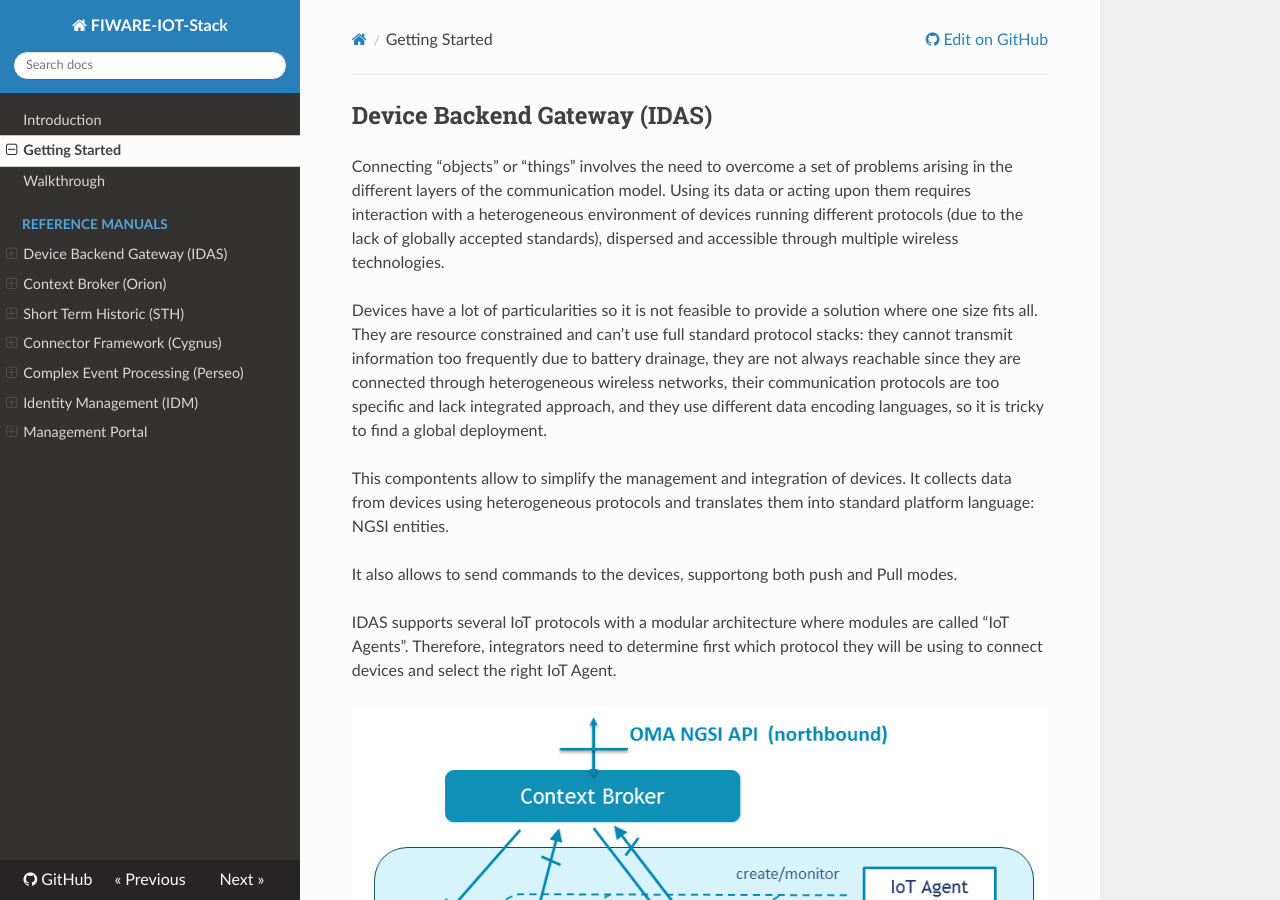
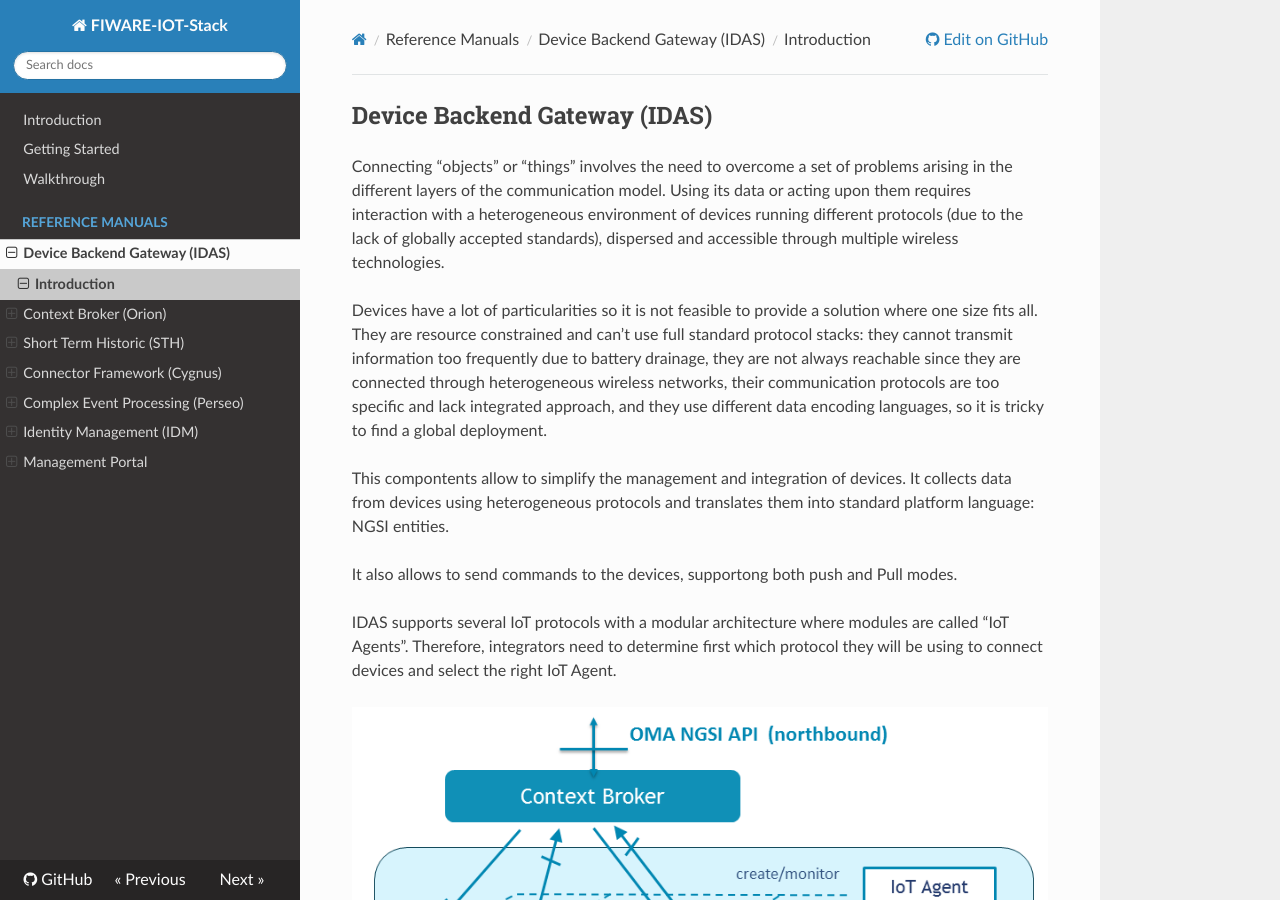
Before and after one commit to telefonicaid/thinking-cities, an MkDocs documentation site: the page built from docs/device_gateway.md, in a window 1280 px wide and 900 px high. Built offline with MkDocs 1.6.1, drawn with Linux system fonts in a browser that asks for light colours; nearby versions of some CDN libraries; old or Windows-style settings are respelled for this version of MkDocs; some of the changed lines change nothing that is shown.

Commit message:
Update mkdocs.yml

```diff
--- a/mkdocs.yml
+++ b/mkdocs.yml
@@ -9,11 +9,11 @@
 theme: readthedocs
 pages:
   - 'Introduction': 'index.md'
-  - 'Getting Started': 'device_gateway.md'
+  - 'Getting Started': 'quickguide.md'
   - 'Walkthrough': 'walkthrough.md'
   - 'Reference Manuals':
     - 'Device Backend Gateway (IDAS)':
-      - 'Introduction': 'https://github.com/telefonicaid/fiware-IoTAgent-Cplusplus/blob/release/1.0.2/README.md'
+      - 'Introduction': 'device_gateway.md'
     - 'Context Broker (Orion)':
       - Introduction: 'externals/fiware-orion/doc/manuals/user/walkthrough_apiv1.md'
       - 'Adding entities and attributes': 'externals/fiware-orion/doc/manuals/user/append_and_delete.md'
```
